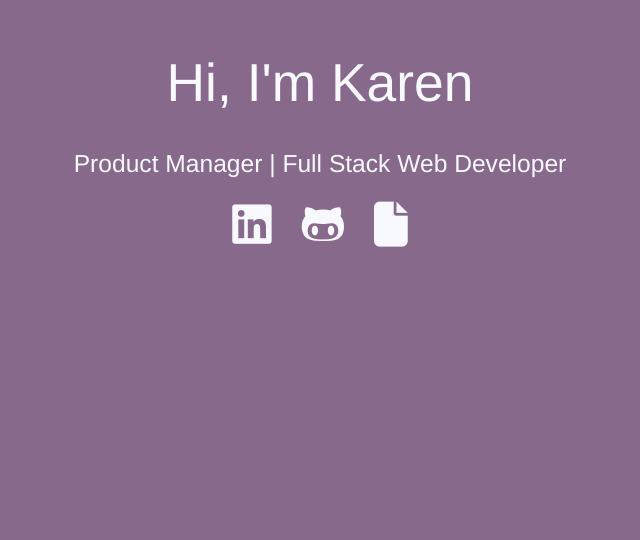
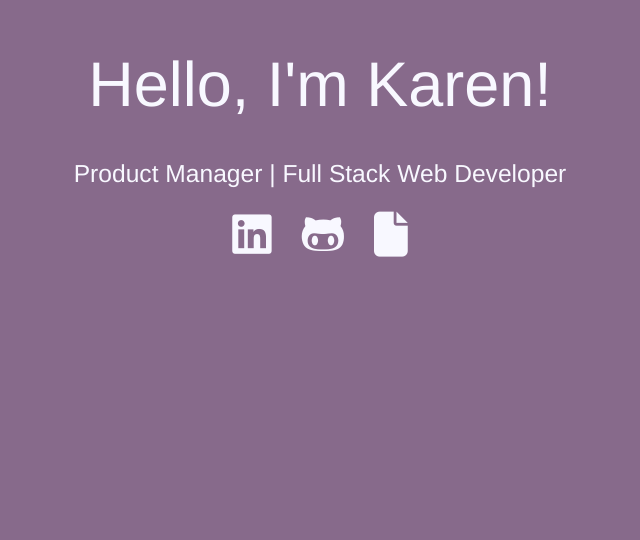
Before and after one commit to kalargent/ReactPortfolio, a React (Create React App) app: page / in a window 1280 px wide. Shown: the part 260-800 px from the top of the page, without its empty margins (320-960 px from the left). Built offline with nearby package versions, Linux system fonts and the light colour scheme.

Commit message:
pushing to master, so that i can build and test heroku/AWS deploy

```diff
--- a/src/pages/LandingPage/index.js
+++ b/src/pages/LandingPage/index.js
@@ -10,7 +10,7 @@ const LandingPage = (props) =>{
             <a href="https://kalargent.github.io/bootstrap-portfolio/index.html" target="blank">Click Here</a> to view my old site.
             </div>  */}
             <div className="intro">
-                <h2>Hi, I'm Karen</h2>
+                <h1>Hello, I'm Karen!</h1>
             </div>
             <div className="tagline">
                 <h5>Product Manager | Full Stack Web Developer </h5>
--- a/src/pages/LandingPage/style.css
+++ b/src/pages/LandingPage/style.css
@@ -8,7 +8,7 @@
 }
 
 .disclaimer {
-    font-family: 'Arimo', sans-serif;
+    font-family: 'Josefin Sans', sans-serif;
     /* size: 100rem;  */
     color: white;
     padding-left: 30px;
```
